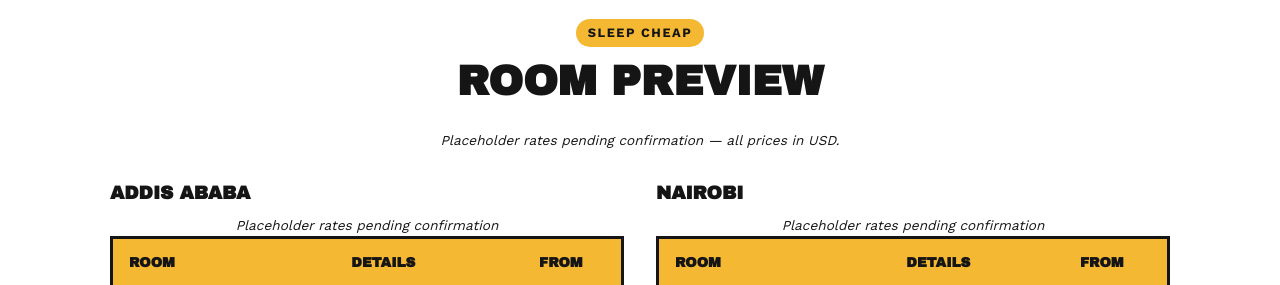
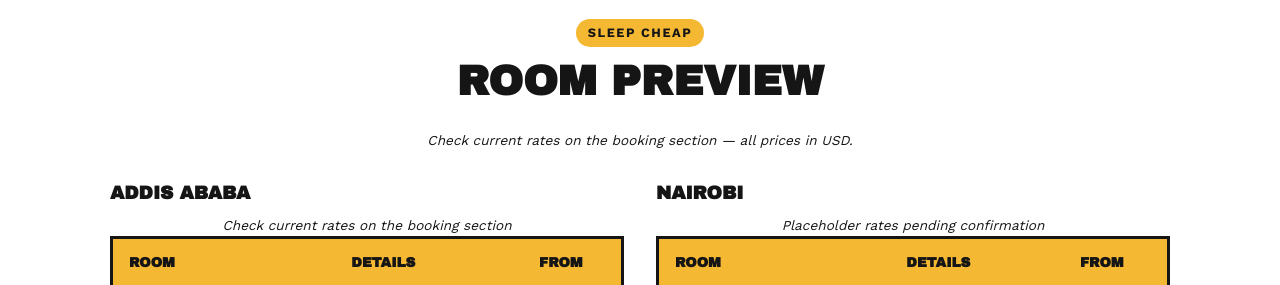
Before and after one commit to Endubis-Solutions/mad-vervet-hostel, a website: page index.html in a window 1280 px wide. Shown: the part 1480-1765 px from the top of the page. Drawn offline with nearby package versions, Linux system fonts and the light colour scheme.

Commit message:
Update homepage room rate copy

```diff
--- a/index.html
+++ b/index.html
@@ -77,14 +77,14 @@
         <div class="section-head">
           <span class="kicker">Sleep Cheap</span>
           <h2>Room Preview</h2>
-          <p class="price-note">Placeholder rates pending confirmation — all prices in USD.</p>
+          <p class="price-note">Check current rates on the booking section — all prices in USD.</p>
         </div>
         <div class="two-col">
           <div>
             <h3>Addis Ababa</h3>
             <div class="table-wrap">
               <table>
-                <caption class="price-note">Placeholder rates pending confirmation</caption>
+                <caption class="price-note">Check current rates on the booking section</caption>
                 <thead><tr><th scope="col">Room</th><th scope="col">Details</th><th scope="col">From</th></tr></thead>
                 <tbody>
                   <tr><td>Mixed Dorm Bed</td><td>En-suite dorm</td><td>$10</td></tr>
```
